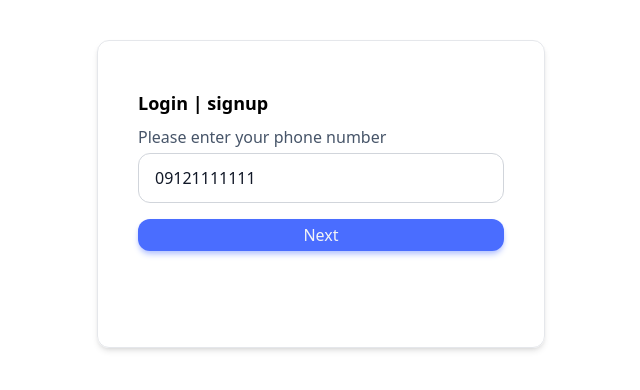
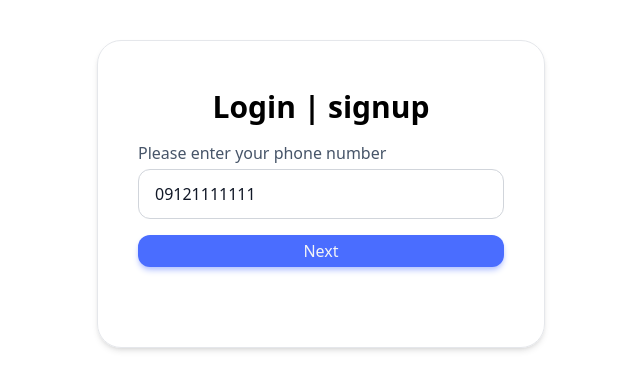
Before and after one commit to ArianMakiabadi/JobHop, a React (Vite) app: page /auth in a window 1280 px wide. Shown: the top 390 px of the page, without its empty margins (351-991 px from the left). Built offline with nearby package versions, Linux system fonts and the light colour scheme.

Commit message:
header centered

```diff
--- a/src/features/authentication/SendOTPForm.jsx
+++ b/src/features/authentication/SendOTPForm.jsx
@@ -22,8 +22,8 @@ function SendOTPForm({ setStep, setPhoneNumber, phoneNumber }) {
   };
 
   return (
-    <div className="border shadow-md px-10 pb-24 pt-12 w-[28rem] mx-auto rounded-xl">
-      <h2 className="font-bold text-lg pb-2">Login | signup</h2>
+    <div className="border shadow-md px-10 pb-20 pt-12 w-[28rem] mx-auto rounded-3xl">
+      <h2 className="font-bold text-3xl text-center pb-4">Login | signup</h2>
       <form className="space-y-4" onSubmit={sendOtpHandler}>
         <TextField
           onChange={(e) => setPhoneNumber(e.target.value)}
```
